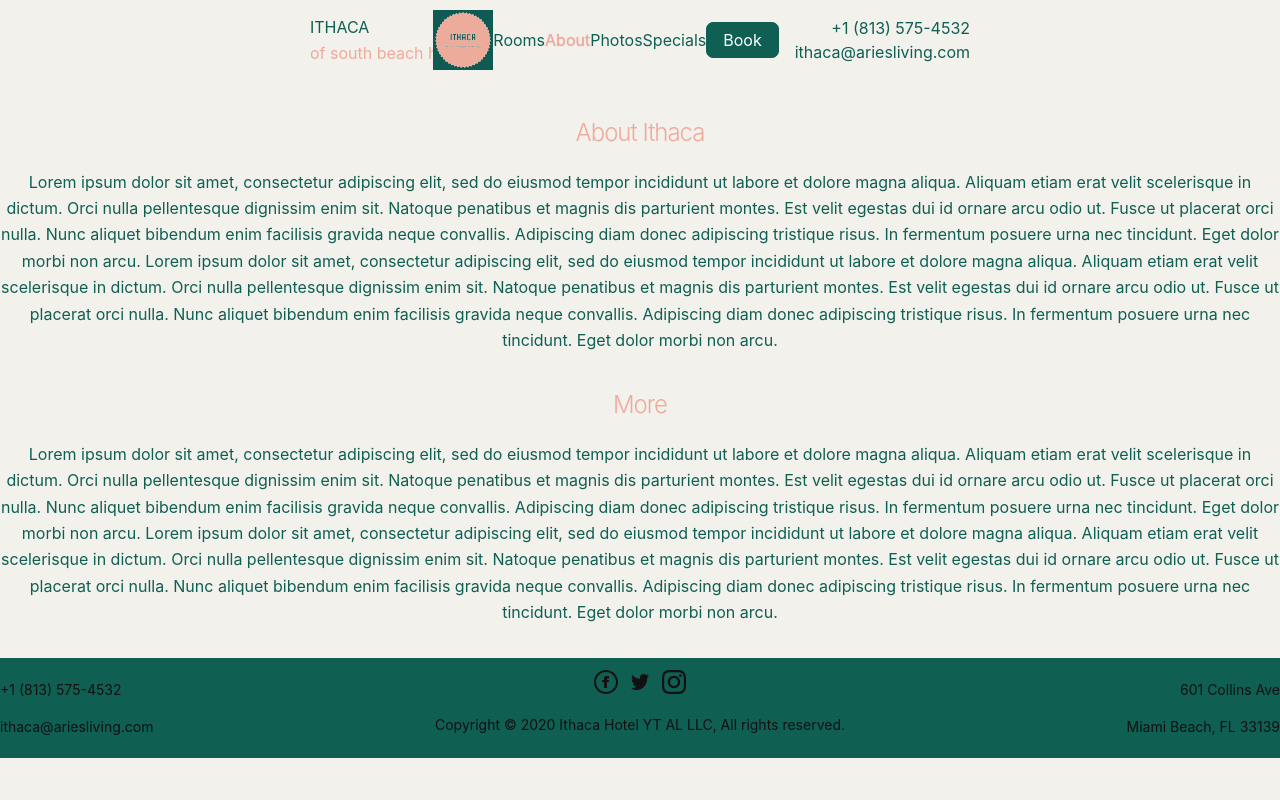
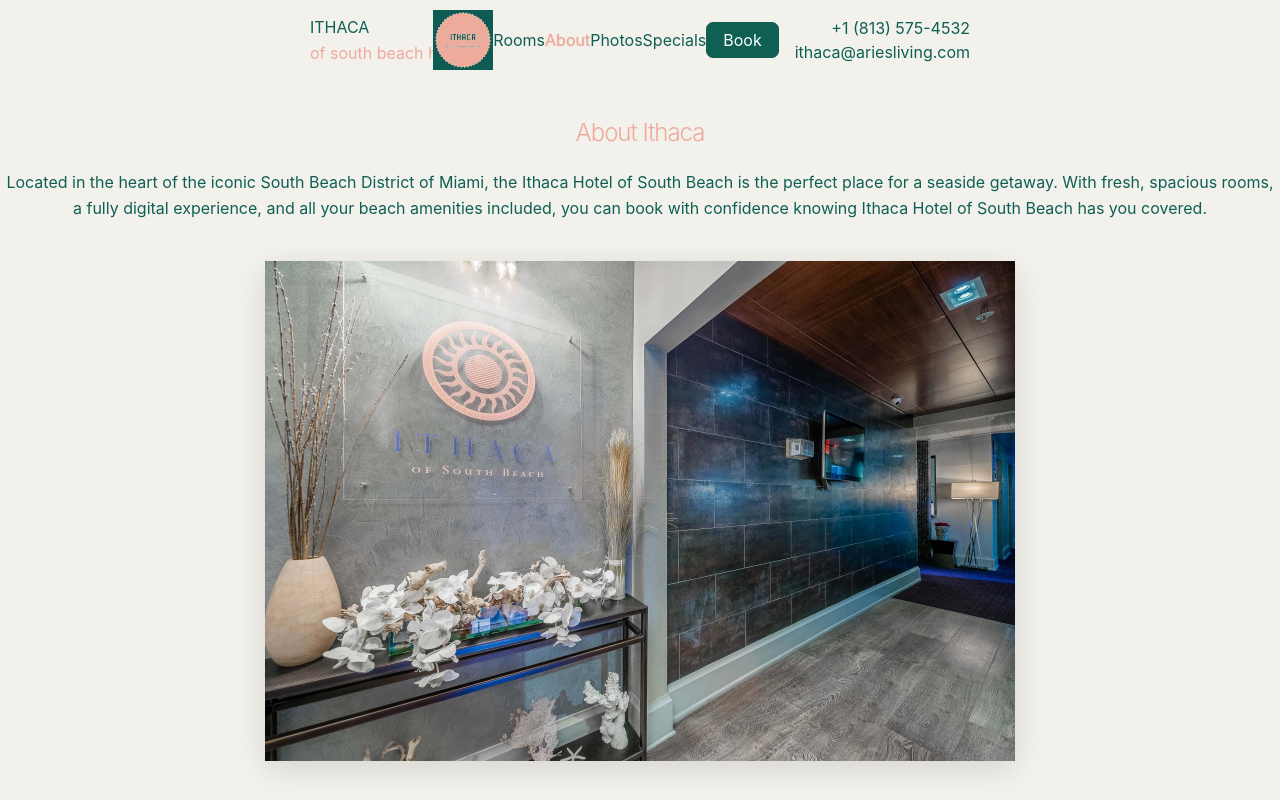
Before and after one commit to dmartss/ithaca-south-beach, a Next.js app: page /about in a window 1280 px wide. Shown: the top 800 px of the page. Built offline with nearby package versions, Linux system fonts and the light colour scheme; a web font is replaced by a local one.

Commit message:
update text content

```diff
--- a/components/about.js
+++ b/components/about.js
@@ -1,45 +1,24 @@
 import Container from 'components/container'
 import SectionHeader from 'components/section-header'
-import { NAME_SHORT } from 'lib/constants'
+import { NAME_SHORT, TEXT } from 'lib/constants'
+import Image from './image'
 
 export default function Home() {
   return (
-    <Container role="main" wide dotBackground aria-labelledby="about">
+    <Container role="main" wide dotBackground>
       <Container center padding>
-        <SectionHeader
-          id="about"
-          title={`About ${NAME_SHORT}`}
-          description="Lorem ipsum dolor sit amet, consectetur adipiscing elit, sed do eiusmod tempor
-          incididunt ut labore et dolore magna aliqua. Aliquam etiam erat velit scelerisque in
-          dictum. Orci nulla pellentesque dignissim enim sit. Natoque penatibus et magnis dis
-          parturient montes. Est velit egestas dui id ornare arcu odio ut. Fusce ut placerat orci
-          nulla. Nunc aliquet bibendum enim facilisis gravida neque convallis. Adipiscing diam
-          donec adipiscing tristique risus. In fermentum posuere urna nec tincidunt. Eget dolor
-          morbi non arcu. Lorem ipsum dolor sit amet, consectetur adipiscing elit, sed do eiusmod tempor
-          incididunt ut labore et dolore magna aliqua. Aliquam etiam erat velit scelerisque in
-          dictum. Orci nulla pellentesque dignissim enim sit. Natoque penatibus et magnis dis
-          parturient montes. Est velit egestas dui id ornare arcu odio ut. Fusce ut placerat orci
-          nulla. Nunc aliquet bibendum enim facilisis gravida neque convallis. Adipiscing diam
-          donec adipiscing tristique risus. In fermentum posuere urna nec tincidunt. Eget dolor
-          morbi non arcu."
+        <SectionHeader id="about" title={`About ${NAME_SHORT}`} description={TEXT[0]} />
+        <Image
+          shadow
+          className="no-drag no-tap-highlight"
+          oversize={false}
+          alt="Room 1"
+          src="/images/entrance/1.jpg"
+          width={3000 / 4}
+          height={2000 / 4}
         />
-        <SectionHeader
-          id="more"
-          title="More"
-          description="Lorem ipsum dolor sit amet, consectetur adipiscing elit, sed do eiusmod tempor
-          incididunt ut labore et dolore magna aliqua. Aliquam etiam erat velit scelerisque in
-          dictum. Orci nulla pellentesque dignissim enim sit. Natoque penatibus et magnis dis
-          parturient montes. Est velit egestas dui id ornare arcu odio ut. Fusce ut placerat orci
-          nulla. Nunc aliquet bibendum enim facilisis gravida neque convallis. Adipiscing diam
-          donec adipiscing tristique risus. In fermentum posuere urna nec tincidunt. Eget dolor
-          morbi non arcu. Lorem ipsum dolor sit amet, consectetur adipiscing elit, sed do eiusmod tempor
-          incididunt ut labore et dolore magna aliqua. Aliquam etiam erat velit scelerisque in
-          dictum. Orci nulla pellentesque dignissim enim sit. Natoque penatibus et magnis dis
-          parturient montes. Est velit egestas dui id ornare arcu odio ut. Fusce ut placerat orci
-          nulla. Nunc aliquet bibendum enim facilisis gravida neque convallis. Adipiscing diam
-          donec adipiscing tristique risus. In fermentum posuere urna nec tincidunt. Eget dolor
-          morbi non arcu."
-        />
+        <SectionHeader id="service" title="Service" description={TEXT[1]} />
+        <SectionHeader id="Where it's at" title="Where it's at" description={TEXT[2]} />
       </Container>
     </Container>
   )
--- a/components/section.js
+++ b/components/section.js
@@ -13,6 +13,7 @@ export default function Section({ description, reverse, children }) {
           p {
             margin: ${reverse ? `0 var(--gap-triple) 0 0` : `0 0 0 var(--gap-triple)`};
             align-self: center;
+            line-height: 2;
           }
           @media screen and (max-width: 960px) {
             div {
--- a/lib/constants.js
+++ b/lib/constants.js
@@ -12,3 +12,9 @@ export const ADDRESS_BOTTOM = 'Miami Beach, FL 33139'
 export const PLATFORM_URL = 'https://ithacasouthbeach.com'
 export const defaultOgImage =
   'https://res.cloudinary.com/dqtpoczux/image/upload/v1595527351/og_ejou0x.png'
+
+export const TEXT = [
+  'Located in the heart of the iconic South Beach District of Miami, the Ithaca Hotel of South Beach is the perfect place for a seaside getaway. With fresh, spacious rooms, a fully digital experience, and all your beach amenities included, you can book with confidence knowing Ithaca Hotel of South Beach has you covered.',
+  'The Ithaca of South Beach Hotel is proudly an apartment style boutique hotel offering a fully contactless stay, with self check-in and 24/7 virtual guest support. Our team is available through talk, text, or email for whatever you may need, whenever you may need it. Any service requests will be taken care of at a safe distance and with ease.',
+  'Known for its white, sandy, beaches South Beach is famous also for its nightlife and celebrity-chef eateries. Steps away from the Ithaca Hotel of South Beach is Ocean Drive, where you can find well-preserved art deco architecture, outdoor cafes and a courtside view of the Miami scene.'
+]
```
Also changed, not shown: components/home.js (+4 -27 lines).
